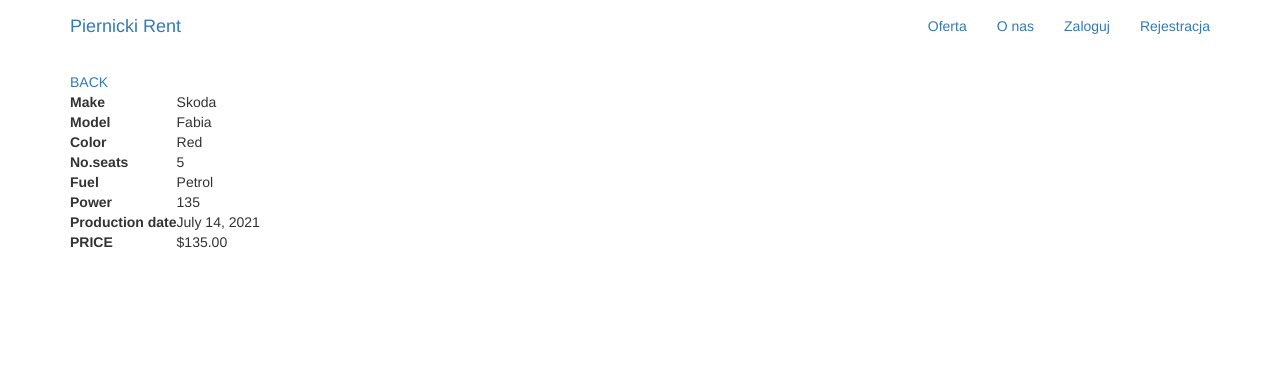
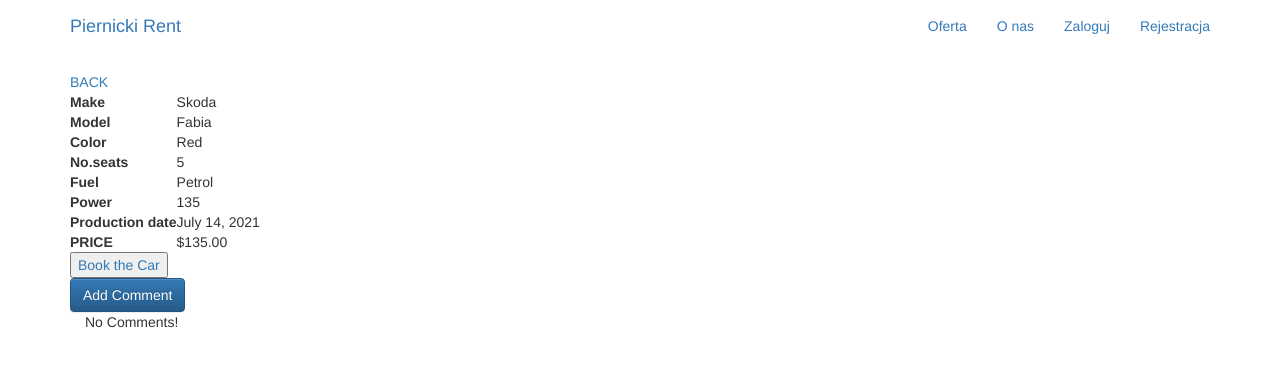
Before and after one commit to eughrat/Django_car_rental_app, a Django app: page /cars/1 in a window 1280 px wide. Shown: the top 367 px of the page. Run offline with Django 4.2, Linux system fonts and the light colour scheme; data comes from the database, SQL or seed files in the repository; both versions use the stored data as it was after the commit; some libraries are stand-ins or nearby versions.

Commit message:
add comment logic

```diff
--- a/carrental/cars/admin.py
+++ b/carrental/cars/admin.py
@@ -1,5 +1,5 @@
 from django.contrib import admin
-from .models import Car, CarDetail, CarMain, Booking
+from .models import Car, CarDetail, CarMain, Booking, Comment
 
 
 # Register your models here.
@@ -27,3 +27,4 @@ admin.site.register(Car, CarAdmin)
 admin.site.register(CarDetail)
 admin.site.register(CarMain)
 admin.site.register(Booking)
+admin.site.register(Comment)
--- a/carrental/cars/models.py
+++ b/carrental/cars/models.py
@@ -1,9 +1,10 @@
 from django.core.validators import MinValueValidator, MaxValueValidator
 from django.db import models
-from django.conf import settings
+from django.utils import timezone
+from django.urls import reverse
 from django.contrib.auth import get_user_model
 User = get_user_model()
-# Create your models here.
+
 
 class CarMain(models.Model):
     marka = models.CharField(max_length=16)
@@ -50,3 +51,19 @@ class Booking(models.Model):
 
     def __str__(self):
         return f"{self.user} has booked {self.car} from {self.check_in} to {self.check_out}"
+
+    def approve_comments(self):
+        return self.comments.filter(approved_comment=True)
+
+
+class Comment(models.Model):
+    car = models.ForeignKey('cars.Car', related_name='comment', on_delete=models.CASCADE)
+    author = models.CharField(max_length=200)
+    text = models.TextField()
+    create_date = models.DateTimeField(default=timezone.now())
+
+    def get_absolute_url(self):
+        return reverse('cars:list')
+
+    def __str__(self):
+        return self.text
--- a/carrental/cars/templates/car_detail.html
+++ b/carrental/cars/templates/car_detail.html
@@ -37,4 +37,22 @@
     </tr>
 
 </table>
+
+<div class="input-div">
+    <a href="{% url 'cars:booking' car.id %}"><button> Book the Car</button></a>
+</div>
+
+<a class="btn btn-primary btn-comment" href="{% url 'cars:add_comment_to_car' pk=car.pk %}">Add Comment</a>
+
+<div class="container">
+    {% for comment in car.comment.all %}
+    <br>
+    {{ comment.created_date }}
+    <p>{{comment.text}}</p>
+    <p>Posted by:{{comment.author}}</p>
+    {% empty %}
+        <p>No Comments!</p>
+    {% endfor %}
+</div>
+
 {% endblock car_content %}
--- a/carrental/cars/urls.py
+++ b/carrental/cars/urls.py
@@ -16,8 +16,8 @@ Including another URLconf
 from django.contrib import admin
 
 
-from django.urls import path, include
-from .views import (car_list_view, car_view, BookingView, BookingListView)
+from django.urls import path
+from .views import (car_list_view, car_view, BookingView, BookingListView, add_comment_to_car)
 
 app_name = 'cars'
 
@@ -26,4 +26,5 @@ urlpatterns = [
     path('booking/<int:pk>', BookingView.as_view(), name = "booking"),
     path('booking_list', BookingListView.as_view(), name = "booking_list"),
     path('car_list', car_list_view, name = "list"),
+    path('<int:pk>/d+/comment/', add_comment_to_car, name='add_comment_to_car'),
 ]
--- a/carrental/cars/views.py
+++ b/carrental/cars/views.py
@@ -1,11 +1,10 @@
-from django.shortcuts import render, HttpResponse
+from django.shortcuts import render, HttpResponse, get_object_or_404, redirect
 from django.views.generic import ListView, FormView
-# Create your views here.
-from .models import Car, CarDetail, CarMain, Booking
-from .forms import AvailabilityForm, CarForm, CarDetailForm, CarMainForm
+from .models import Car, Booking
+from .forms import AvailabilityForm, CarForm, CarDetailForm, CarMainForm, CommentForm
 from .booking_functions.availability import check_availability
-from django.views.generic import TemplateView
 
+from django.contrib.auth.decorators import login_required
 
 def car_list_view(request):
     context = {}
@@ -79,6 +78,8 @@ def car_view(request, pk):
         context['car'] = car
         return render(request, template, context)
 
+
+
 class BookingListView(ListView):
     model = Booking
     template_name = "booking_list.html"
@@ -92,12 +93,11 @@ class BookingListView(ListView):
 
 class BookingView(FormView):
     form_class = AvailabilityForm
-    template_name = 'availability_form.html'
+    template_name = 'car_booking.html'
 
     def form_valid(self, form):
         data = form.cleaned_data
         car_list = Car.objects.select_related("main").select_related("detail").all()
-        available_cars = []
         for car in car_list:
             if check_availability(car, data['check_in'],data['check_out']):
 
@@ -112,3 +112,17 @@ class BookingView(FormView):
                 return HttpResponse(booking)
             else:
                 return HttpResponse('This car is already booked.')
+
+@login_required
+def add_comment_to_car(request, pk):
+    car = get_object_or_404(Car,pk=pk)
+    if request.method == 'POST':
+        form = CommentForm(request.POST)
+        if form.is_valid():
+            comment = form.save(commit=False)
+            comment.car = car
+            comment.save()
+            return redirect('cars:detail',pk=car.pk)
+    else:
+        form = CommentForm()
+    return render(request,'cars/comment_form.html',{'form':form})
--- a/carrental/templates/base.html
+++ b/carrental/templates/base.html
@@ -4,6 +4,8 @@
 <head>
 
     <meta charset="UTF-8">
+
+    <meta name="viewport" content="width=device-width, initial-scale=1.0">
 
     <title>Piernicki Car Rental</title>
 
@@ -24,7 +26,7 @@
         <a class="navbar-brand mynav" href="{% url 'home' %}">Piernicki Rent</a>
         <ul class="nav navbar-nav navbar-right">
             {% if user.is_authenticated %}
-                <li><a href="{% url 'cars:list' %}">Moje zamówienia</a></li>
+                <li><a href="{% url 'cars:booking_list' %}">Moje zamówienia</a></li>
                 <li><a href="{% url 'cars:list' %}">Oferta</a></li>
                 <li><a href="{% url 'about' %}">O nas</a></li>
                 <li><a href="{% url 'cars:list' %}">Zarezerwuj</a></li>
```
Also changed, not shown: carrental/cars/forms.py (+12 -1 lines), carrental/cars/templates/availability_form.html (deleted, +0 -24 lines), carrental/cars/templates/car_booking.html (+41 -1 lines), carrental/cars/templates/cars/comment_form.html (added, +11 -0 lines), carrental/templates/cars/booking_list.html (+5 -5 lines), carrental/cars/migrations/0004_comment.py (added), carrental/cars/migrations/0005_rename_post_comment_car_alter_comment_create_date.py (added), carrental/cars/migrations/0006_alter_comment_create_date.py (added), carrental/db.sqlite3.
